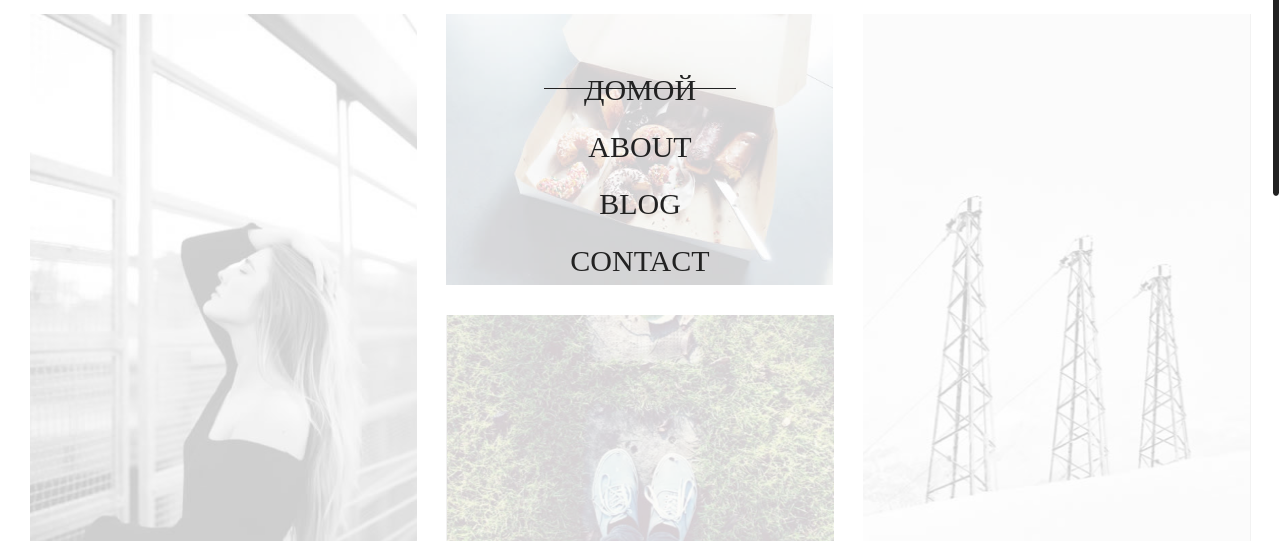
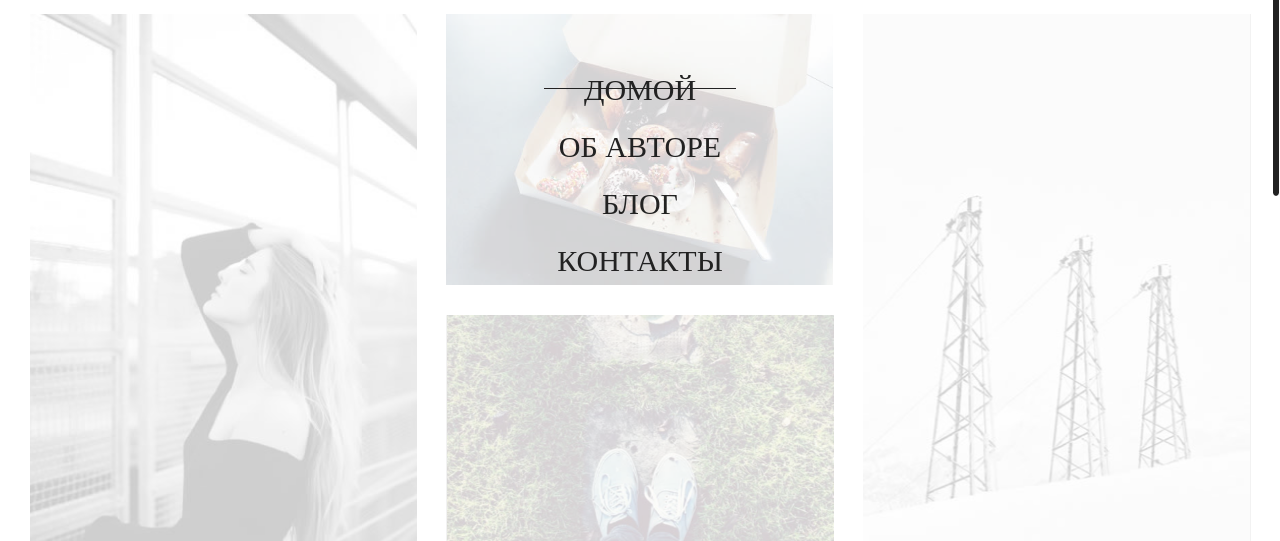
Before and after one commit to yksi12/picxa, a plain HTML site: page index1.html in a window 1280 px wide. Both pictures are taken after a click on the element 1220 px from the left and 37 px from the top of the page. Shown: the part 52-593 px from the top of the page. Drawn offline with nearby package versions, Linux system fonts and the light colour scheme; some packages are replaced by stand-ins of ours; a web font is replaced by a local one.

Commit message:
Test commit

```diff
--- a/index1.html
+++ b/index1.html
@@ -66,15 +66,15 @@
         <div class="menu-expanded">
           <div class="nav-icon">
             <div id="menu" class="menu"></div>
-            <p>menu</p>
+            <p>меню</p>
           </div>
           <div class="cross"> <span class="linee linea1"></span> <span class="linee linea2"></span> <span class="linee linea3"></span> </div>
           <div class="main-menu">
             <ul>
               <li class="active"><a href="index.html">Домой</a></li>
-              <li><a href="about.html">About</a></li>
-              <li><a href="blog.html">blog</a></li>
-              <li><a href="contact.html">contact</a></li>
+              <li><a href="about.html">Об авторе</a></li>
+              <li><a href="blog.html">Блог</a></li>
+              <li><a href="contact.html">Контакты</a></li>
             </ul>
           </div>
         </div>
```
Also changed, not shown: 1 other file.
